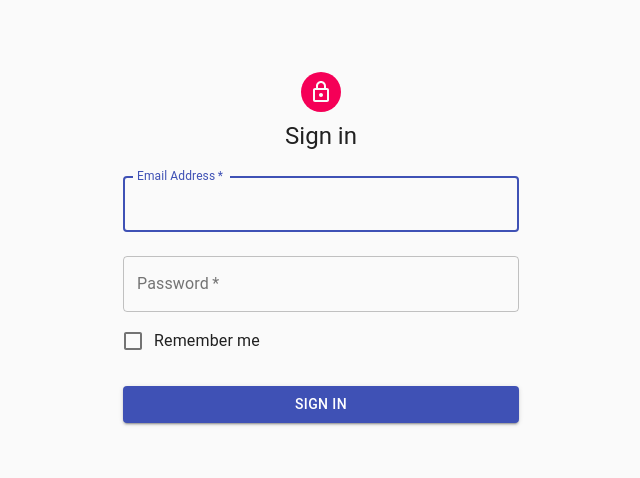
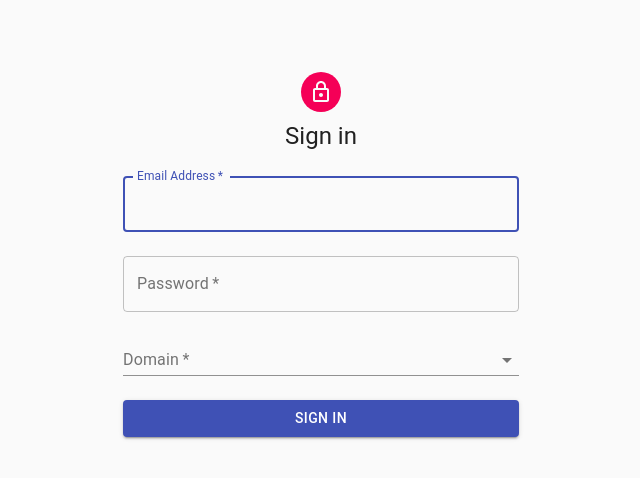
Before and after one commit to CZ3002-Advanced-Software-Engineering/client, a React (Create React App) app: page / in a window 1280 px wide. Shown: the top 478 px of the page, without its empty margins (319-959 px from the left). Built offline with nearby package versions, Linux system fonts and the light colour scheme.

Commit message:
add dropdown component

```diff
--- a/package.json
+++ b/package.json
@@ -5,8 +5,10 @@
   "dependencies": {
     "@material-ui/core": "^4.12.3",
     "@material-ui/icons": "^4.11.2",
+    "prop-types": "^15.7.2",
     "react": "^17.0.2",
     "react-dom": "^17.0.2",
+    "react-router-dom": "^5.3.0",
     "react-scripts": "4.0.3"
   },
   "scripts": {
--- /dev/null
+++ b/src/components/dropdown.jsx
@@ -0,0 +1,43 @@
+import React from 'react'
+import { makeStyles } from '@material-ui/core/styles'
+import InputLabel from '@material-ui/core/InputLabel'
+import MenuItem from '@material-ui/core/MenuItem'
+import FormControl from '@material-ui/core/FormControl'
+import Select from '@material-ui/core/Select'
+
+const useStyles = makeStyles((theme) => ({
+    formControl: {
+        marginTop: theme.spacing(1),
+        display: 'flex',
+    },
+}))
+
+function Dropdown({ labelId, id, menuItems }) {
+    const classes = useStyles()
+
+    const [value, setValue] = React.useState('')
+
+    const handleChange = (event) => {
+        setValue(event.target.value)
+    }
+
+    return (
+        <FormControl className={classes.formControl}>
+            <InputLabel required>Domain</InputLabel>
+            <Select
+                labelId={labelId}
+                id={id}
+                value={value}
+                onChange={handleChange}
+            >
+                {menuItems.map((item) => (
+                    <MenuItem key={item} value={item}>
+                        {item}
+                    </MenuItem>
+                ))}
+            </Select>
+        </FormControl>
+    )
+}
+
+export default Dropdown
--- a/src/components/commonButton.jsx
+++ b/src/components/longButton.jsx
@@ -1,7 +1,7 @@
 import React from 'react'
 import Button from '@material-ui/core/Button'
 
-const CommonButton = ({ text, type, variant, color, className }) => (
+const LongButton = ({ text, type, variant, color, className }) => (
     <Button
         type={type}
         fullWidth
@@ -13,4 +13,4 @@ const CommonButton = ({ text, type, variant, color, className }) => (
     </Button>
 )
 
-export default CommonButton
+export default LongButton
--- a/src/pages/signin.js
+++ b/src/pages/signin.js
@@ -2,13 +2,12 @@ import React from 'react'
 import Avatar from '@material-ui/core/Avatar'
 import CssBaseline from '@material-ui/core/CssBaseline'
 import TextField from '@material-ui/core/TextField'
-import FormControlLabel from '@material-ui/core/FormControlLabel'
-import Checkbox from '@material-ui/core/Checkbox'
 import LockOutlinedIcon from '@material-ui/icons/LockOutlined'
 import Typography from '@material-ui/core/Typography'
 import { makeStyles } from '@material-ui/core/styles'
 import Container from '@material-ui/core/Container'
-import CommonButton from '../components/commonButton'
+import LongButton from '../components/longButton'
+import Dropdown from '../components/dropdown'
 
 const useStyles = makeStyles((theme) => ({
     paper: {
@@ -66,20 +65,12 @@ export default function SignIn() {
                         id="password"
                         autoComplete="current-password"
                     />
-                    <FormControlLabel
-                        control={<Checkbox value="remember" color="primary" />}
-                        label="Remember me"
+                    <Dropdown
+                        labelId="test"
+                        id="test"
+                        menuItems={['Staff', 'Student']}
                     />
-                    {/* <Button
-                        type="submit"
-                        fullWidth
-                        variant="contained"
-                        color="primary"
-                        className={classes.submit}
-                    >
-                        Sign In
-                    </Button> */}
-                    <CommonButton
+                    <LongButton
                         text="Sign In"
                         type="submit"
                         variant="contained"
```
Also changed, not shown: src/components/shortButton.jsx (added, +10 -0 lines), 1 other file (tests, documents, lock files or other folders).
